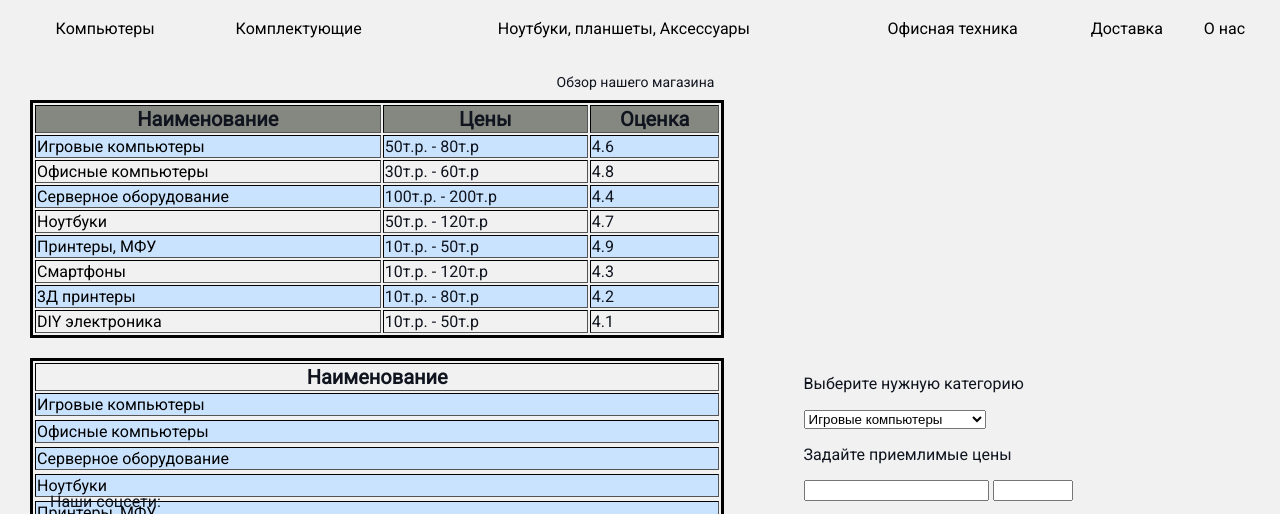
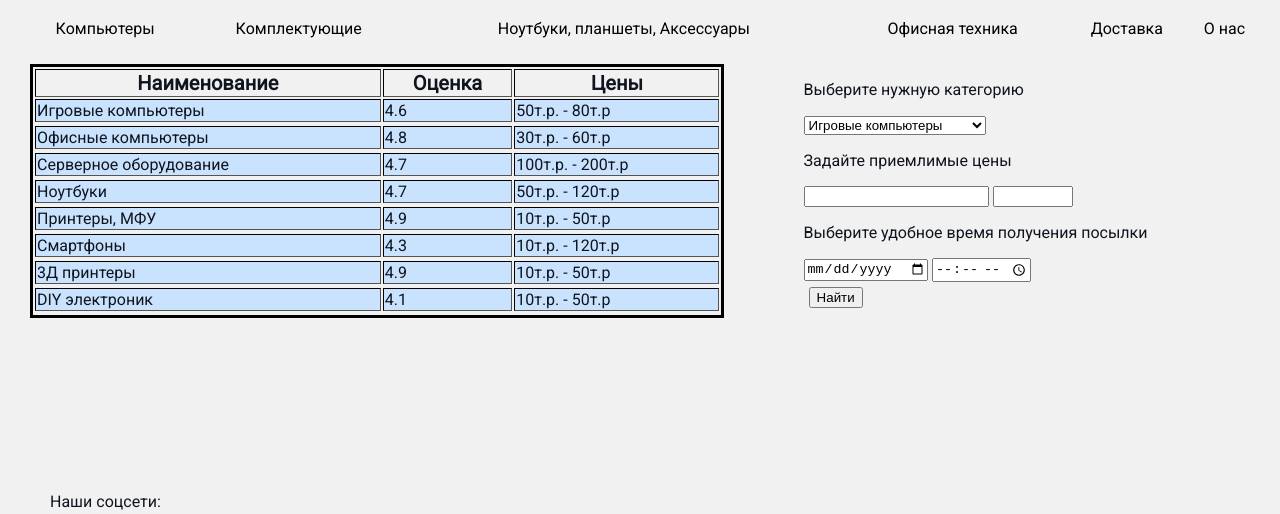
Before and after one commit to Ibragim26/jsAndHTML, a plain HTML site: page index.html in a window 1280 px wide. Shown: the part 213-727 px from the top of the page. Drawn offline with Linux system fonts and the light colour scheme.

Commit message:
version 0.3.5

```diff
--- a/index.html
+++ b/index.html
@@ -23,54 +23,54 @@
 
 
     <div class="main">
-        <table border="2">
-            <caption>Обзор нашего магазина</caption>
-            <tr id="hed">
-                <th>Наименование</th>
-                <th>Цены</th>
-                <th>Оценка</th>
-            </tr>
-            <tr>
-                <td><a class="category" href="#">Игровые компьютеры</a></td>
-                <td>50т.р. - 80т.р</td>
-                <td>4.6</td>
-            </tr>
-            <tr>
-                <td><a class="category" href="#">Офисные компьютеры</a></td>
-                <td>30т.р. - 60т.р</td>
-                <td>4.8</td>
-            </tr>
-            <tr>
-                <td><a class="category" href="#">Серверное оборудование</a></td>
-                <td>100т.р. - 200т.р</td>
-                <td>4.4</td>
-            </tr>
-            <tr>
-                <td><a class="category" href="#">Ноутбуки</a></td>
-                <td>50т.р. - 120т.р</td>
-                <td>4.7</td>
-            </tr>
-            <tr>
-                <td><a class="category" href="#">Принтеры, МФУ</a></td>
-                <td>10т.р. - 50т.р</td>
-                <td>4.9</td>
-            </tr>
-            <tr>
-                <td><a class="category" href="#">Смартфоны</a></td>
-                <td>10т.р. - 120т.р</td>
-                <td>4.3</td>
-            </tr>
-            <tr>
-                <td><a class="category" href="#">3Д принтеры</a></td>
-                <td>10т.р. - 80т.р</td>
-                <td>4.2</td>
-            </tr>
-            <tr>
-                <td><a class="category" href="#">DIY электроника</a></td>
-                <td>10т.р. - 50т.р</td>
-                <td>4.1</td>
-            </tr>
-        </table>
+<!--        <table border="2">-->
+<!--            <caption>Обзор нашего магазина</caption>-->
+<!--            <tr id="hed">-->
+<!--                <th>Наименование</th>-->
+<!--                <th>Цены</th>-->
+<!--                <th>Оценка</th>-->
+<!--            </tr>-->
+<!--            <tr>-->
+<!--                <td><a class="category" href="#">Игровые компьютеры</a></td>-->
+<!--                <td>50т.р. - 80т.р</td>-->
+<!--                <td>4.6</td>-->
+<!--            </tr>-->
+<!--            <tr>-->
+<!--                <td><a class="category" href="#">Офисные компьютеры</a></td>-->
+<!--                <td>30т.р. - 60т.р</td>-->
+<!--                <td>4.8</td>-->
+<!--            </tr>-->
+<!--            <tr>-->
+<!--                <td><a class="category" href="#">Серверное оборудование</a></td>-->
+<!--                <td>100т.р. - 200т.р</td>-->
+<!--                <td>4.4</td>-->
+<!--            </tr>-->
+<!--            <tr>-->
+<!--                <td><a class="category" href="#">Ноутбуки</a></td>-->
+<!--                <td>50т.р. - 120т.р</td>-->
+<!--                <td>4.7</td>-->
+<!--            </tr>-->
+<!--            <tr>-->
+<!--                <td><a class="category" href="#">Принтеры, МФУ</a></td>-->
+<!--                <td>10т.р. - 50т.р</td>-->
+<!--                <td>4.9</td>-->
+<!--            </tr>-->
+<!--            <tr>-->
+<!--                <td><a class="category" href="#">Смартфоны</a></td>-->
+<!--                <td>10т.р. - 120т.р</td>-->
+<!--                <td>4.3</td>-->
+<!--            </tr>-->
+<!--            <tr>-->
+<!--                <td><a class="category" href="#">3Д принтеры</a></td>-->
+<!--                <td>10т.р. - 80т.р</td>-->
+<!--                <td>4.2</td>-->
+<!--            </tr>-->
+<!--            <tr>-->
+<!--                <td><a class="category" href="#">DIY электроника</a></td>-->
+<!--                <td>10т.р. - 50т.р</td>-->
+<!--                <td>4.1</td>-->
+<!--            </tr>-->
+<!--        </table>-->
         <div class="dynTa"></div>
         <aside>
             <form action="">
--- a/scr.js
+++ b/scr.js
@@ -59,8 +59,9 @@ const content = [
     },
     {
         category: 'Игровые компьютеры',
+        rating: '4.6',
         price: '50т.р. - 80т.р',
-        rating: '4.6'
+
     },
     {
         category: 'Офисные компьютеры',
@@ -121,40 +122,22 @@ const content = [
 function dynTable(content, category) {
     document.querySelector('.dynTa')
         .innerHTML = `<table class="tab" border="2"></table>`
-
-
-
-    const temp = content[0]
     content.forEach((elem) => {
-        let counter = 0
         let tr = document.createElement('tr');
         let trHead = document.createElement('tr')
         category.forEach(cat => {
-            if (elem === temp ){
+            if (elem === content[0] ){
                 let thHead = document.createElement('th')
                 thHead.innerHTML = elem[cat]
                 trHead.appendChild(thHead)
             }else {
                 let td = document.createElement('td');
-                if (counter === 0) {
-                    let a = document.createElement('a')
-                    a.setAttribute('src', '#')
-                    a.setAttribute('class', 'category')
-                    a.innerHTML = elem[cat]
-                    td.appendChild(a)
-                } else {
-                    td.innerHTML = elem[cat]
-                }
-                counter++
+                td.innerHTML = elem[cat]
                 tr.appendChild(td);
                 document.querySelector('.tab').appendChild(tr)
             }
             document.querySelector('.tab').appendChild(trHead)
         })
-
-
-
-
     })
     // let trHead = document.createElement('tr')
     // heads.forEach((elem) => {
@@ -189,4 +172,4 @@ function dynTable(content, category) {
 }
 
 
-dynTable(content, ['category'])
+dynTable(content, ['category', 'rating', 'price'])
```
